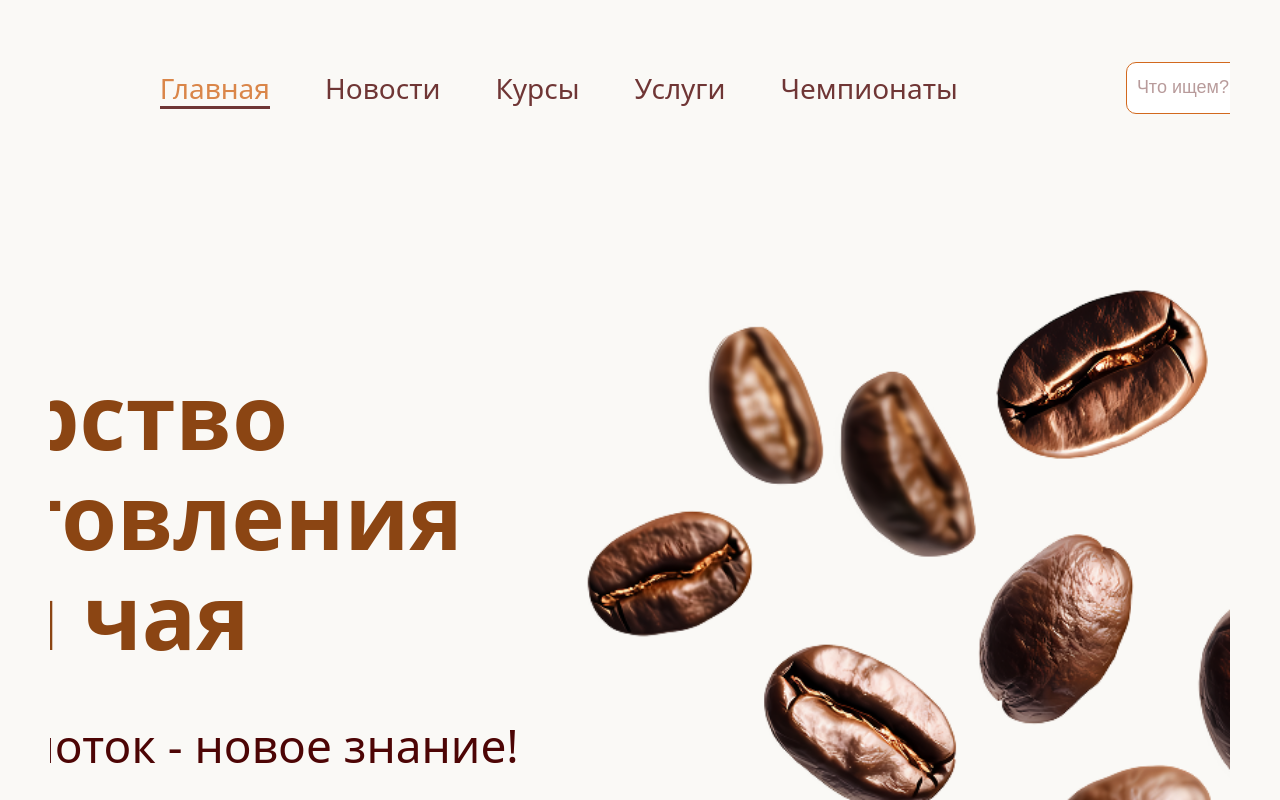
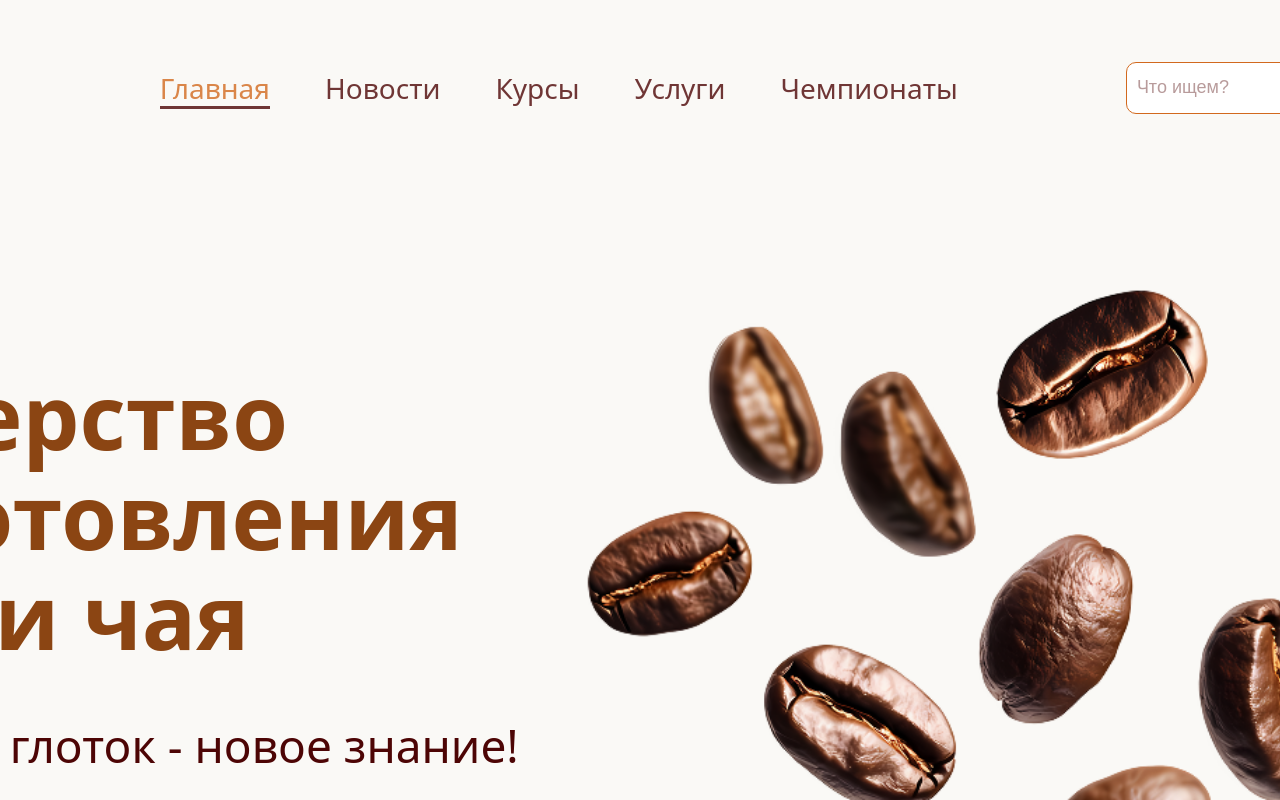
Before and after one commit to romkalan/Coffee-Tea-Mastery, a React (Vite) app: page / in a window 1280 px wide. Built offline with nearby package versions, Linux system fonts and the light colour scheme.

Commit message:
fix width for main page

```diff
--- a/src/components/Layout/styles.module.scss
+++ b/src/components/Layout/styles.module.scss
@@ -3,5 +3,6 @@
 .root {
   @include flex-between;
   flex-direction: column;
+  width: 100%;
   height: 100dvh;
 }
--- a/src/index.css
+++ b/src/index.css
@@ -4,8 +4,6 @@ html {
   -webkit-text-size-adjust: 100%;
   text-size-adjust: 100%;
   width: 100%;
-  padding-left: 50px;
-  padding-right: 50px;
   height: 100%;
   overflow-x: hidden;
 }
--- a/src/pages/Main/styles.module.scss
+++ b/src/pages/Main/styles.module.scss
@@ -1,5 +1,5 @@
 .root {
-  min-width: 1920px;
+  width: 1920px;
   display: flex;
   flex-direction: column;
   gap: 90px;
```
